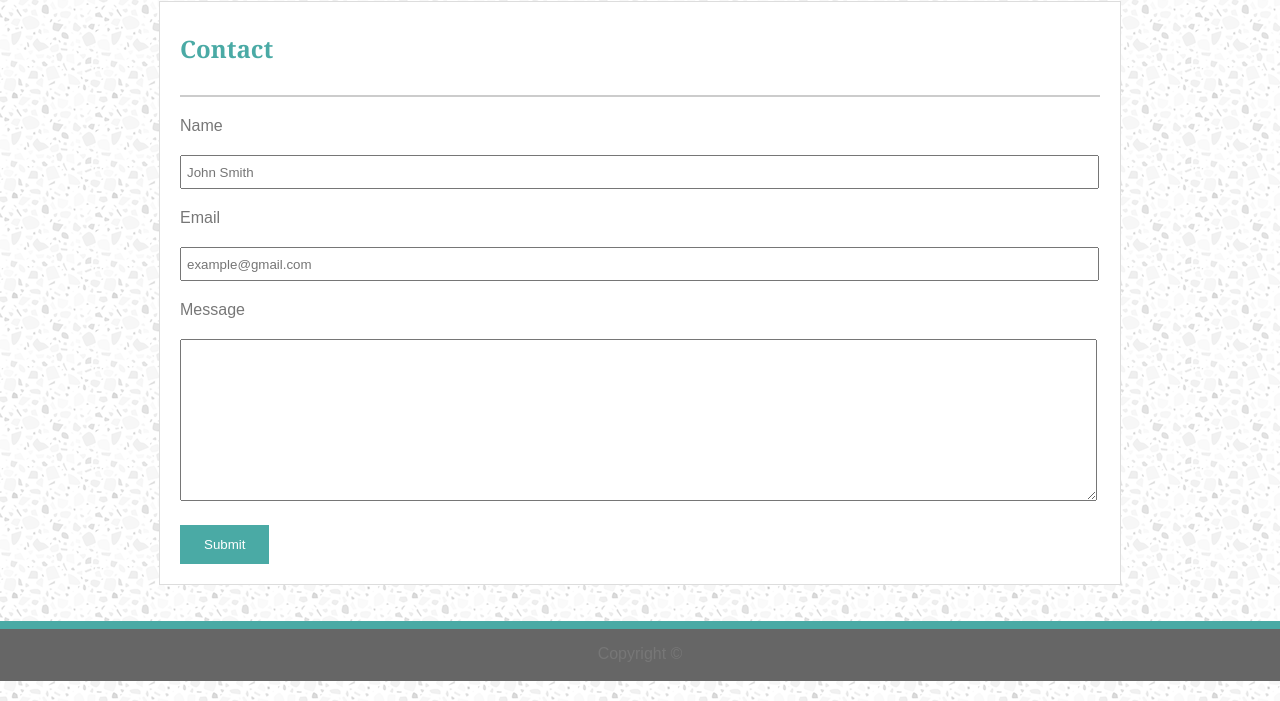
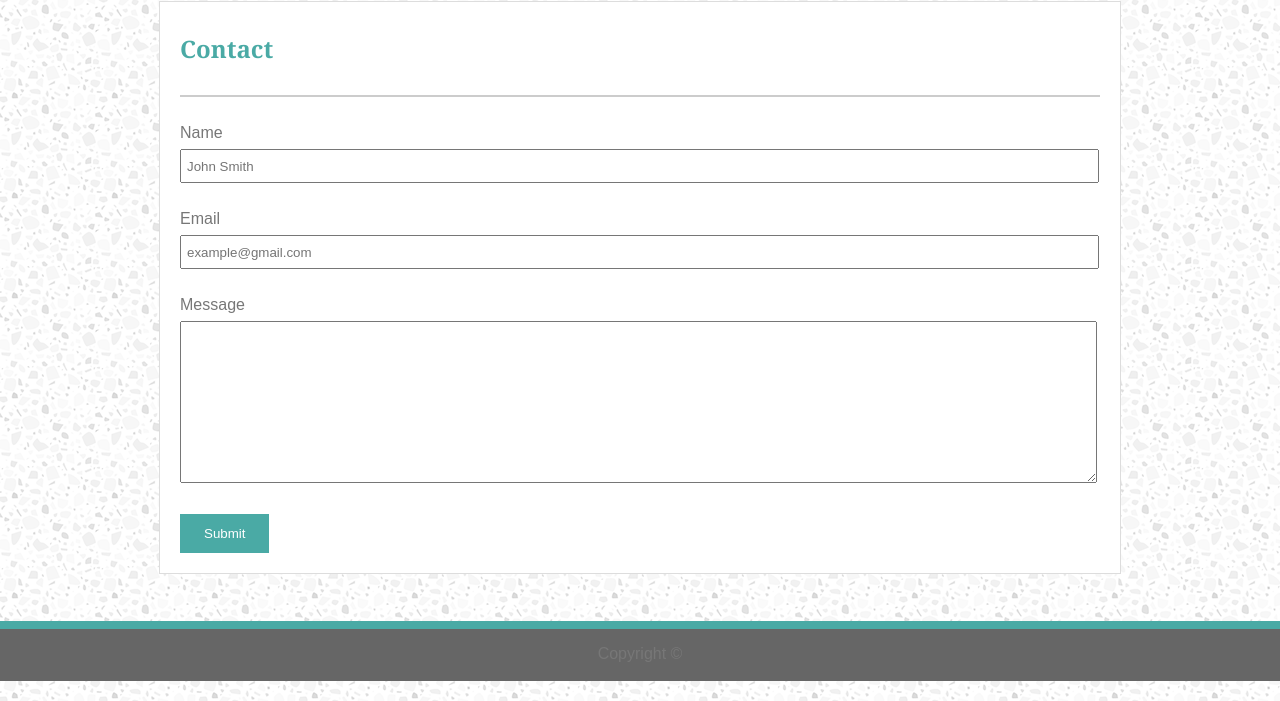
Before and after one commit to homr0/Responsive-Portfolio, a plain HTML site: page contact.html in a window 1280 px wide. Shown: the part 99-800 px from the top of the page. Drawn offline with Linux system fonts and the light colour scheme.

Commit message:
updated the Contact page

```diff
--- a/assets/css/style.css
+++ b/assets/css/style.css
@@ -129,6 +129,10 @@ textarea {
     height: 150px;
 }
 
+p label {
+    line-height: 2;
+}
+
 input[type="submit"] {
     color: #ffffff;
     background-color: #4aaaa5;
--- a/contact.html
+++ b/contact.html
@@ -28,23 +28,29 @@
                 <hr>
 
                 <form action="#" method="post">
+                    <p>
                         <label for="name">
-                        <p>Name</p>
+                            Name<br>
 
-                        <p><input id="name" type="text" name="name" placeholder="John Smith"></p>
+                            <input id="name" type="text" name="name" placeholder="John Smith">
                         </label>
+                    </p>
 
+                    <p>
                         <label for="email">
-                        <p>Email</p>
+                            Email<br>
 
-                        <p><input id="email" type="email" name="email" placeholder="example@gmail.com"></p>
+                            <input id="email" type="email" name="email" placeholder="example@gmail.com">
                         </label>
+                    </p>
 
+                    <p>
                         <label for="message">
-                        <p>Message</p>
+                            Message<br>
 
-                        <p><textarea id="message" name="message"></textarea></p>
+                            <textarea id="message" name="message"></textarea>
                         </label>
+                    </p>
 
                     <p><input type="submit" value="Submit"></p>
                 </form>
```
Lines whose indentation alone changed are shown as unchanged.
